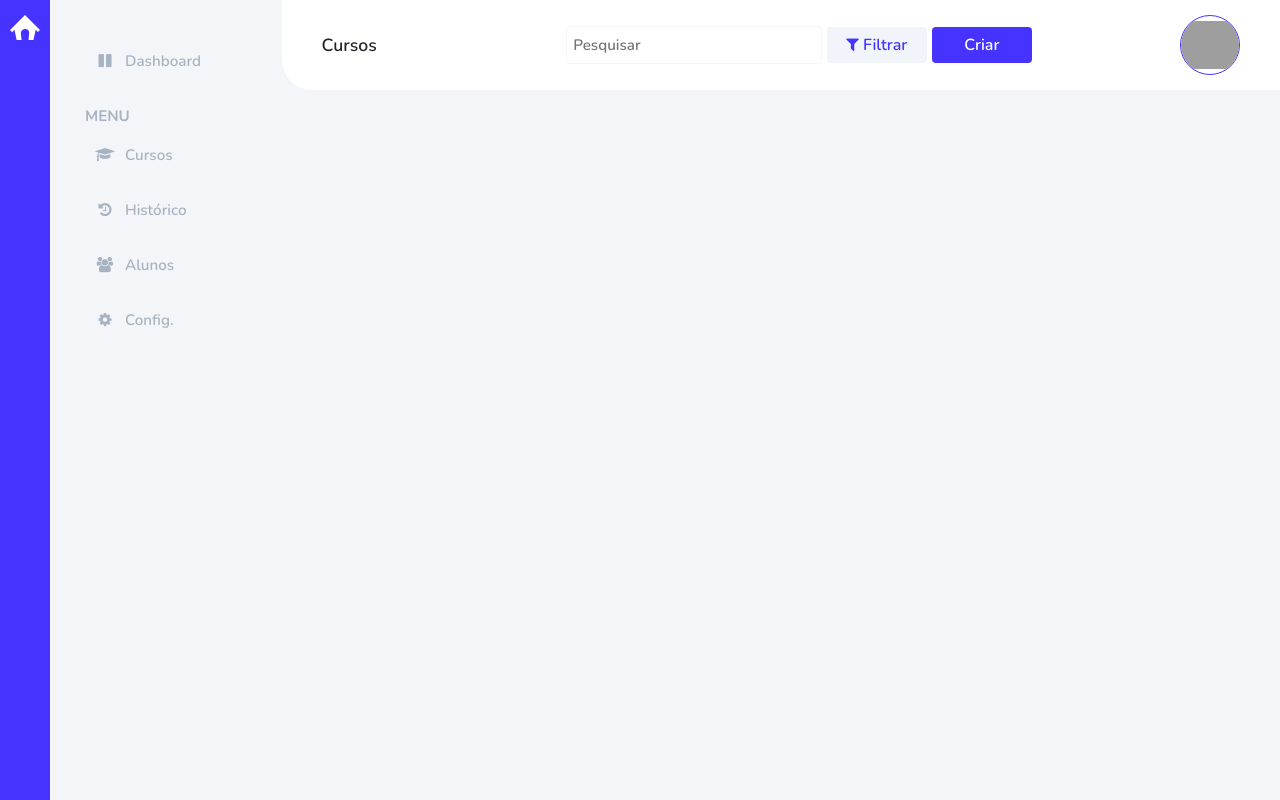
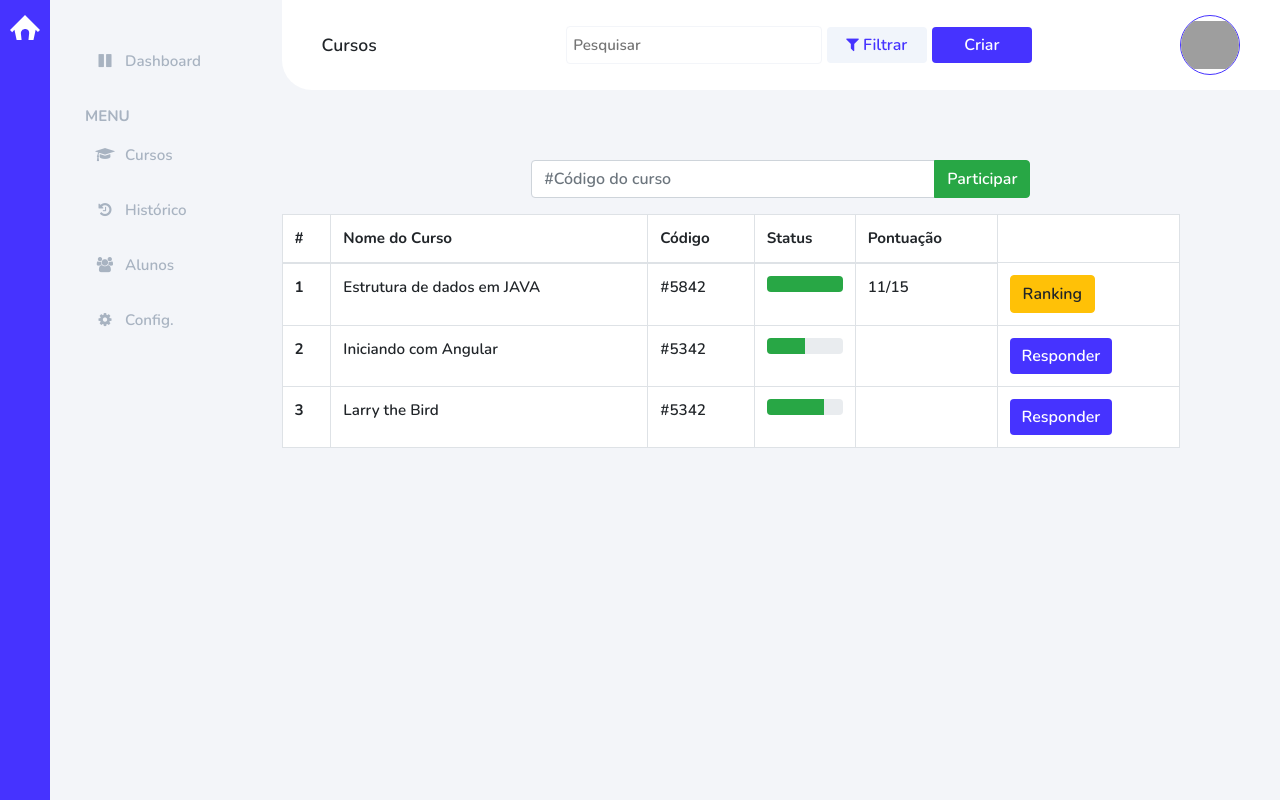
Before and after one commit to andrews-felipe/Usabilidade, an Angular app in the folder kahoot/: page /painel-aluno in a window 1280 px wide. Before the commit this address led to /. Built offline with nearby package versions, Linux system fonts and the light colour scheme; grey boxes are pictures that could not be loaded.

Commit message:
Add files via upload

```diff
--- a/kahoot/src/app/app-routing.module.ts
+++ b/kahoot/src/app/app-routing.module.ts
@@ -1,3 +1,4 @@
+import { PainelAlunoComponent } from './painel-aluno/painel-aluno.component';
 import { CriarCursoComponent } from './criar-curso/criar-curso.component';
 import { RankingComponent } from './ranking/ranking.component';
 import { NgModule } from '@angular/core';
@@ -12,7 +13,8 @@ const routes: Routes = [
   { path: 'login', component: LoginComponent },
   { path: 'painel-gestor', component: PainelGestorComponent },
   {path: 'ranking', component: RankingComponent},
-  {path: 'criar-curso', component: CriarCursoComponent}
+  {path: 'criar-curso', component: CriarCursoComponent},
+  {path: 'painel-aluno', component: PainelAlunoComponent}
 
 ];
 
--- a/kahoot/src/app/app.module.ts
+++ b/kahoot/src/app/app.module.ts
@@ -11,6 +11,7 @@ import { RankingComponent } from './ranking/ranking.component';
 import { CriarCursoComponent } from './criar-curso/criar-curso.component';
 import { MenuComponent } from './components/menu/menu.component';
 import { UpbarComponent } from './components/upbar/upbar.component';
+import { PainelAlunoComponent } from './painel-aluno/painel-aluno.component';
 
 @NgModule({
   declarations: [
@@ -22,7 +23,8 @@ import { UpbarComponent } from './components/upbar/upbar.component';
     RankingComponent,
     CriarCursoComponent,
     MenuComponent,
-    UpbarComponent
+    UpbarComponent,
+    PainelAlunoComponent
   ],
   imports: [
     BrowserModule,
--- /dev/null
+++ b/kahoot/src/app/painel-aluno/painel-aluno.component.css
@@ -0,0 +1,10 @@
+.mb-3{
+    width: 50%;
+    margin-top: 10pc;
+    margin-left: auto;
+    margin-right: auto;
+}
+.table-bordered{
+    background-color: white;
+    width: 90%;
+}
--- /dev/null
+++ b/kahoot/src/app/painel-aluno/painel-aluno.component.html
@@ -0,0 +1,55 @@
+<div class="input-group mb-3">
+    <input type="text" class="form-control" placeholder="#Código do curso" aria-label="Recipient's username" aria-describedby="button-addon2">
+    <div class="input-group-append">
+        <button class="btn btn-success" type="button" id="button-addon2">Participar</button>
+    </div>
+</div>
+<table class="table table-bordered">
+    <thead>
+      <tr>
+        <th scope="col">#</th>
+        <th scope="col">Nome do Curso</th>
+        <th scope="col">Código</th>
+        <th scope="col">Status</th>
+        <th scope="col">Pontuação</th>
+      </tr>
+    </thead>
+    <tbody>
+      <tr>
+        <th scope="row">1</th>
+        <td>Estrutura de dados em JAVA</td>
+        <td>#5842</td>
+        <td>
+            <div class="progress">
+                <div class="progress-bar bg-success" role="progressbar" aria-valuenow="100" aria-valuemin="0" aria-valuemax="100" style="width: 100%"></div>
+            </div>
+        </td>
+        <td>11/15</td>
+        <td><button routerLink="/ranking" type="button" class="btn btn-warning">Ranking</button></td>
+      </tr>
+      <tr>
+        <th scope="row">2</th>
+        <td>Iniciando com Angular</td>
+        <td>#5342</td>
+        <td>
+            <div class="progress">
+                <div class="progress-bar bg-success" role="progressbar" aria-valuenow="50" aria-valuemin="0" aria-valuemax="100" style="width: 50%"></div>
+            </div>
+        </td>
+        <td></td>
+        <td><button type="button" class="btn btn-primary">Responder</button></td>
+      </tr>
+      <tr>
+        <th scope="row">3</th>
+        <td>Larry the Bird</td>
+        <td>#5342</td>
+        <td>
+            <div class="progress">
+                <div class="progress-bar bg-success" role="progressbar" aria-valuenow="75" aria-valuemin="0" aria-valuemax="100" style="width: 75%"></div>
+            </div>
+        </td>
+        <td></td>
+        <td><button type="button" class="btn btn-primary">Responder</button></td>
+      </tr>
+    </tbody>
+  </table>
--- /dev/null
+++ b/kahoot/src/app/painel-aluno/painel-aluno.component.ts
@@ -0,0 +1,15 @@
+import { Component, OnInit } from '@angular/core';
+
+@Component({
+  selector: 'app-painel-aluno',
+  templateUrl: './painel-aluno.component.html',
+  styleUrls: ['./painel-aluno.component.css']
+})
+export class PainelAlunoComponent implements OnInit {
+
+  constructor() { }
+
+  ngOnInit() {
+  }
+
+}
```
Also changed, not shown: 1 other file (tests, documents, lock files or other folders).
